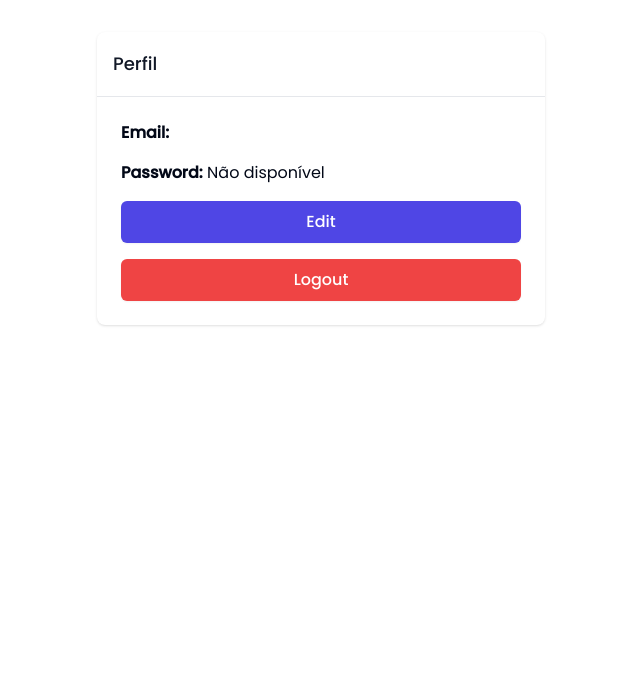
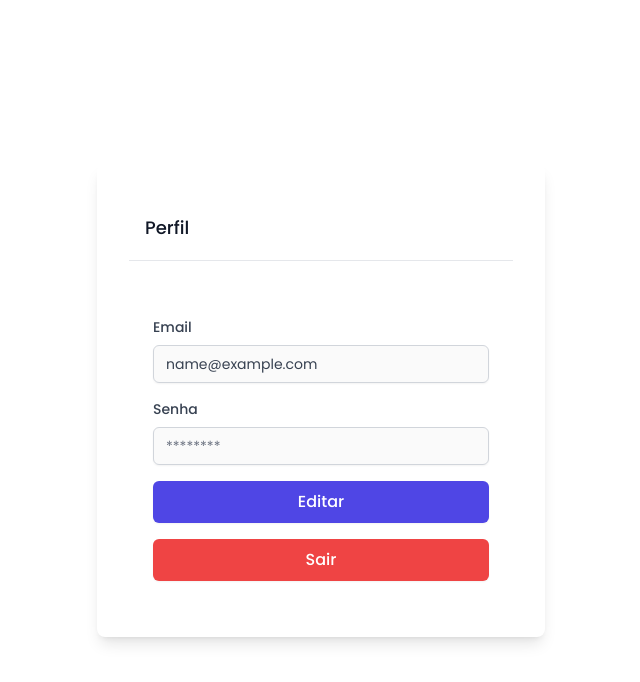
Before and after one commit to Gabrielcafens/login-localstorage-shadcnUI-next, a Next.js app: page /profile in a window 1280 px wide. Shown: the top 682 px of the page, without its empty margins (319-959 px from the left). Built offline with nearby package versions, Linux system fonts and the light colour scheme; sample sign-in values are in the browser's storage.

Commit message:
chore: Refactor login form component and update dependencies :bow:

```diff
--- a/src/components/ui/LoginForm.tsx
+++ b/src/app/loginform/page.tsx
@@ -11,45 +11,67 @@ import {
 import { Input } from "@/components/ui/input";
 import { Label } from "@/components/ui/label";
 import { useRouter } from 'next/navigation';
+import { z } from 'zod';
+
+// Define o schema de validação com zod
+const loginSchema = z.object({
+  email: z.string().email('Endereço de email inválido.'),
+  password: z.string().min(1, 'Senha é obrigatória.'),
+});
 
 export function LoginForm() {
   const [email, setEmail] = useState('');
   const [password, setPassword] = useState('');
   const [error, setError] = useState('');
-
-  const validateEmail = (email: string) => /\S+@\S+\.\S+/.test(email);
   const router = useRouter();
+  const [loading, setLoading] = useState(true);
 
   useEffect(() => {
-    // Clear stored credentials on component mount for security
-    localStorage.removeItem('email');
-    localStorage.removeItem('password');
-  }, []);
+    const storedUser = localStorage.getItem('user');
+    if (storedUser) {
+      router.push('/profile');
+    } else {
+      localStorage.removeItem('user');
+      setLoading(false);
+    }
+  }, [router]);
 
   const handleSubmit = async (e: React.FormEvent) => {
     e.preventDefault();
 
-    if (!email || !password) {
-      setError('Email and password are required.');
-      return;
+    try {
+      const validatedData = loginSchema.parse({ email, password });
+      const storedUser = localStorage.getItem('user');
+      const storedEmail = process.env.TEST_USER_EMAIL || '';
+      const storedPassword = process.env.TEST_USER_PASSWORD || '';
+
+      if (storedUser) {
+        const userData = JSON.parse(storedUser);
+        if (email !== userData.email || password !== userData.password) {
+          setError('Email ou senha inválidos.');
+          return;
+        }
+      } else if (email !== storedEmail || password !== storedPassword) {
+        setError('Email ou senha inválidos.');
+        return;
+      }
+      const token = `token_${Math.random().toString(36).substr(2, 9)}`;
+      const userData = { email: validatedData.email, password: validatedData.password, token };
+      localStorage.setItem('user', JSON.stringify(userData));
+
+      router.push('/profile');
+    } catch (error) {
+      if (error instanceof z.ZodError) {
+        setError(error.errors.map(err => err.message).join(' '));
+      } else {
+        setError('Ocorreu um erro desconhecido.');
+      }
     }
+  };
 
-    if (!validateEmail(email)) {
-      setError('Invalid email address.');
-      return;
-    }
-
-    if (email !== process.env.TEST_USER_EMAIL || password !== process.env.TEST_USER_PASSWORD) {
-      setError('Invalid email or password.');
-      return;
-    }
-
-    // Save user credentials to localStorage
-    localStorage.setItem('email', email);
-    localStorage.setItem('password', password);
-
-    router.push('/profile');
-  };
+  if (loading) {
+    return <div>Loading...</div>;
+  }
 
   return (
     <Card className="w-full max-w-md p-8 space-y-8 rounded-lg shadow-lg">
@@ -70,7 +92,7 @@ export function LoginForm() {
             />
           </div>
           <div className="space-y-2">
-            <Label htmlFor="password">Password</Label>
+            <Label htmlFor="password">Senha</Label>
             <Input
               id="password"
               type="password"
--- a/src/app/page.tsx
+++ b/src/app/page.tsx
@@ -1,5 +1,5 @@
 import React from 'react';
-import LoginForm from '@/components/ui/LoginForm';
+import LoginForm from '@/app/loginform/page';
 
 export default function Home() {
   return (
--- a/src/app/profile/page.tsx
+++ b/src/app/profile/page.tsx
@@ -1,89 +1,123 @@
 "use client";
 
 import React, { useEffect, useState } from 'react';
-import {
-  Card,
-  CardContent,
-  CardHeader,
-  CardTitle,
-} from "@/components/ui/card";
+import { useForm, Controller } from 'react-hook-form';
+import { Button } from "@/components/ui/button";
+import { Card, CardContent, CardHeader, CardTitle } from "@/components/ui/card";
 import { Input } from "@/components/ui/input";
-import { Button } from "@/components/ui/button";
+import { Label } from "@/components/ui/label";
 import { useRouter } from 'next/navigation';
 
-const ProfilePage = () => {
-  const [email, setEmail] = useState<string>('');
-  const [password, setPassword] = useState<string>('');
-  const [editMode, setEditMode] = useState<boolean>(false);
+type FormData = {
+  email: string;
+  password: string;
+  token: string;
+};
+
+export function ProfilePage() {
+  const { control, handleSubmit, reset } = useForm<FormData>();
+  const [isEditing, setIsEditing] = useState(false);
+  const [loading, setLoading] = useState(true);
   const router = useRouter();
 
   useEffect(() => {
-    const storedEmail = localStorage.getItem('email');
-    const storedPassword = localStorage.getItem('password');
+    const storedUser = localStorage.getItem('user');
 
-    if (storedEmail) setEmail(storedEmail);
-    if (storedPassword) setPassword(storedPassword);
-  }, []);
+    if (!storedUser) {
+      const timeoutId = setTimeout(() => {
+        router.push('/');
+      }, 600);
 
-  const handleSave = () => {
-    localStorage.setItem('email', email);
-    localStorage.setItem('password', password);
+      return () => clearTimeout(timeoutId);
+    } else {
+      const userData = JSON.parse(storedUser);
+      reset(userData);
+      setLoading(false);
+    }
+  }, [router, reset]);
 
-    setEditMode(false);
+  if (loading) {
+    return <div>Loading...</div>;
+  }
+
+  const onSubmit = (data: FormData) => {
+    localStorage.setItem('user', JSON.stringify(data));
+    alert('Perfil atualizado com sucesso!');
+    setIsEditing(false);
+  };
+
+  const handleEdit = () => {
+    if (isEditing) {
+      handleSubmit(onSubmit)();
+    } else {
+      setIsEditing(true);
+    }
   };
 
   const handleLogout = () => {
-    // Clear localStorage
-    localStorage.removeItem('email');
-    localStorage.removeItem('password');
-
+    localStorage.removeItem('user');
     router.push('/');
   };
 
   return (
-    <div className="p-8">
-      <Card className="max-w-md mx-auto">
+    <div className="flex items-center justify-center min-h-screen">
+      <Card className="w-full max-w-md p-8 space-y-8 rounded-lg shadow-lg">
         <CardHeader>
-          <CardTitle>Perfil</CardTitle>
+          <CardTitle>{isEditing ? 'Editar Perfil' : 'Perfil'}</CardTitle>
         </CardHeader>
         <CardContent className="space-y-4">
-          {editMode ? (
-            <div className="space-y-4">
-              <div>
-                <label className="block text-sm font-medium">Email</label>
+          <form onSubmit={handleSubmit(onSubmit)} className="space-y-4">
+            <div className="space-y-2">
+              <Label htmlFor="email">Email</Label>
+              <Controller
+                name="email"
+                control={control}
+                render={({ field }) => (
                   <Input
+                    id="email"
                     type="email"
-                  value={email}
-                  onChange={(e: React.ChangeEvent<HTMLInputElement>) => setEmail(e.target.value)}
+                    placeholder="you@example.com"
+                    {...field}
+                    disabled={!isEditing}
+                  />
+                )}
               />
             </div>
-              <div>
-                <label className="block text-sm font-medium">Password</label>
+            <div className="space-y-2">
+              <Label htmlFor="password">Senha</Label>
+              <Controller
+                name="password"
+                control={control}
+                render={({ field }) => (
                   <Input
+                    id="password"
                     type="password"
-                  value={password}
-                  onChange={(e: React.ChangeEvent<HTMLInputElement>) => setPassword(e.target.value)}
+                    placeholder="********"
+                    {...field}
+                    disabled={!isEditing}
+                  />
+                )}
               />
             </div>
-              <Button onClick={handleSave} className="w-full">Save</Button>
-              <Button onClick={() => setEditMode(false)} className="w-full">Cancel</Button>
-            </div>
-          ) : (
-            <div className="space-y-4">
-              <div>
-                <strong>Email:</strong> {email}
-              </div>
-              <div>
-                <strong>Password:</strong> {password ? password : 'Não disponível'}
-              </div>
-              <Button onClick={() => setEditMode(true)} className="w-full">Edit</Button>
-            </div>
-          )}
-          <Button onClick={handleLogout} className="w-full bg-red-500 text-white">Logout</Button>
+            <Button
+              type="button"
+              onClick={handleEdit}
+              className="w-full"
+            >
+              {isEditing ? 'Salvar' : 'Editar'}
+            </Button>
+            <Button
+              type="button"
+              onClick={handleLogout}
+              className="w-full bg-red-500 mt-4"
+            >
+              Sair
+            </Button>
+          </form>
         </CardContent>
       </Card>
     </div>
   );
-};
+}
 
 export default ProfilePage;
```
Also changed, not shown: 1 other file (tests, documents, lock files or other folders). Lines whose indentation alone changed are shown as unchanged.
